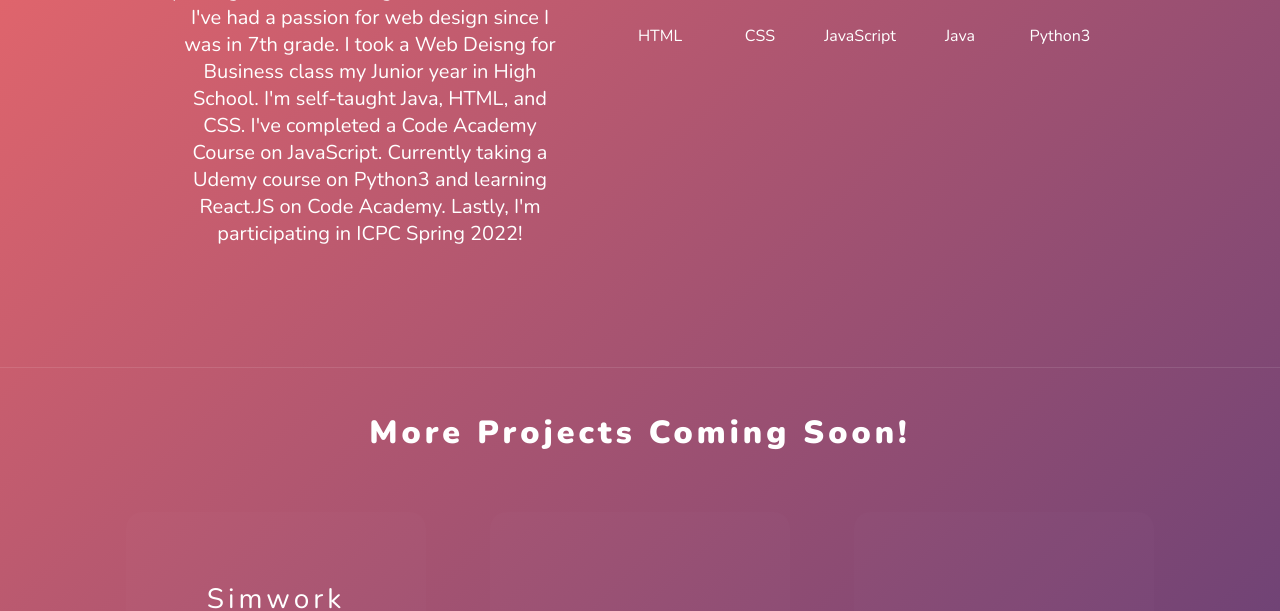
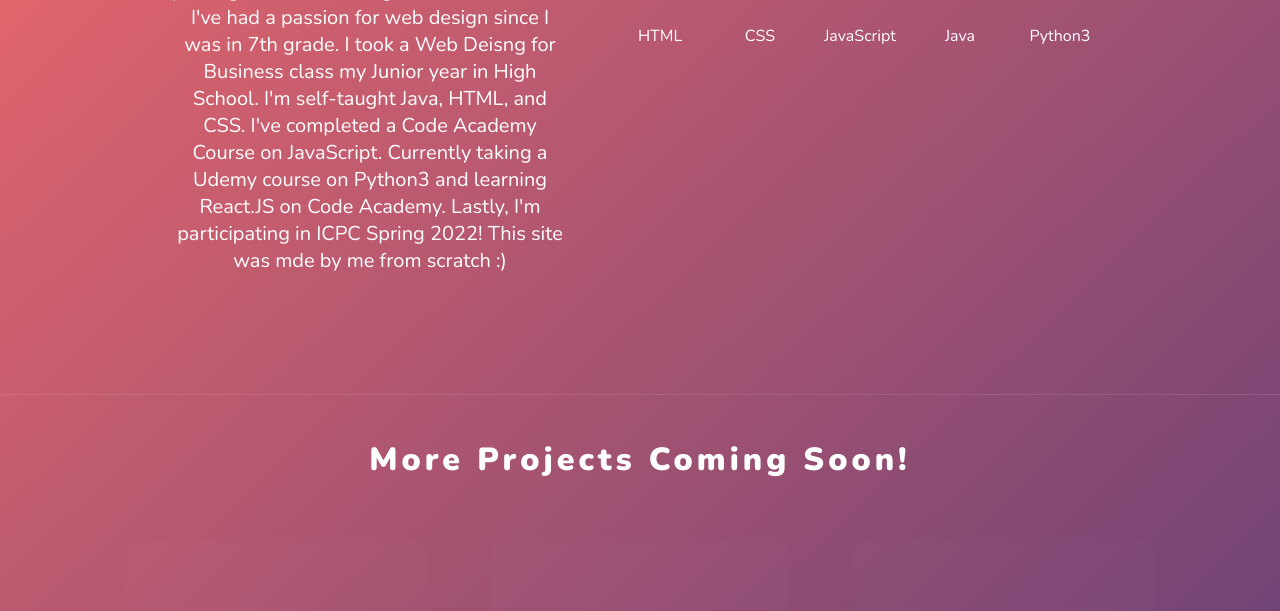
Before and after one commit to breyr/portfolio-site, a plain HTML site: page index.html in a window 1280 px wide. Shown: the part 1161-1772 px from the top of the page. Drawn offline with nearby package versions, Linux system fonts and the light colour scheme.

Commit message:
changed about me

```diff
--- a/index.html
+++ b/index.html
@@ -44,7 +44,7 @@
   <section class="about-container" id="about">
     <section class="about-text">
       <h1 class="about-me-title">About Me</h1>
-      <p class="about-me-text">My name is Brey Rivera. As I've already mentioned, I'm an Undergraduate student pursing a Bachelor's degree in Data Science. I've had a passion for web design since I was in 7th grade. I took a Web Deisng for Business class my Junior year in High School. I'm self-taught Java, HTML, and CSS. I've completed a Code Academy Course on JavaScript. Currently taking a Udemy course on Python3 and learning React.JS on Code Academy. Lastly, I'm participating in ICPC Spring 2022!</p>
+      <p class="about-me-text">My name is Brey Rivera. As I've already mentioned, I'm an Undergraduate student pursing a Bachelor's degree in Data Science. I've had a passion for web design since I was in 7th grade. I took a Web Deisng for Business class my Junior year in High School. I'm self-taught Java, HTML, and CSS. I've completed a Code Academy Course on JavaScript. Currently taking a Udemy course on Python3 and learning React.JS on Code Academy. Lastly, I'm participating in ICPC Spring 2022! This site was mde by me from scratch :)</p>
     </section>
     <section class="about-languages">
       <h1 class="skills-title">Skills</h1>
```
